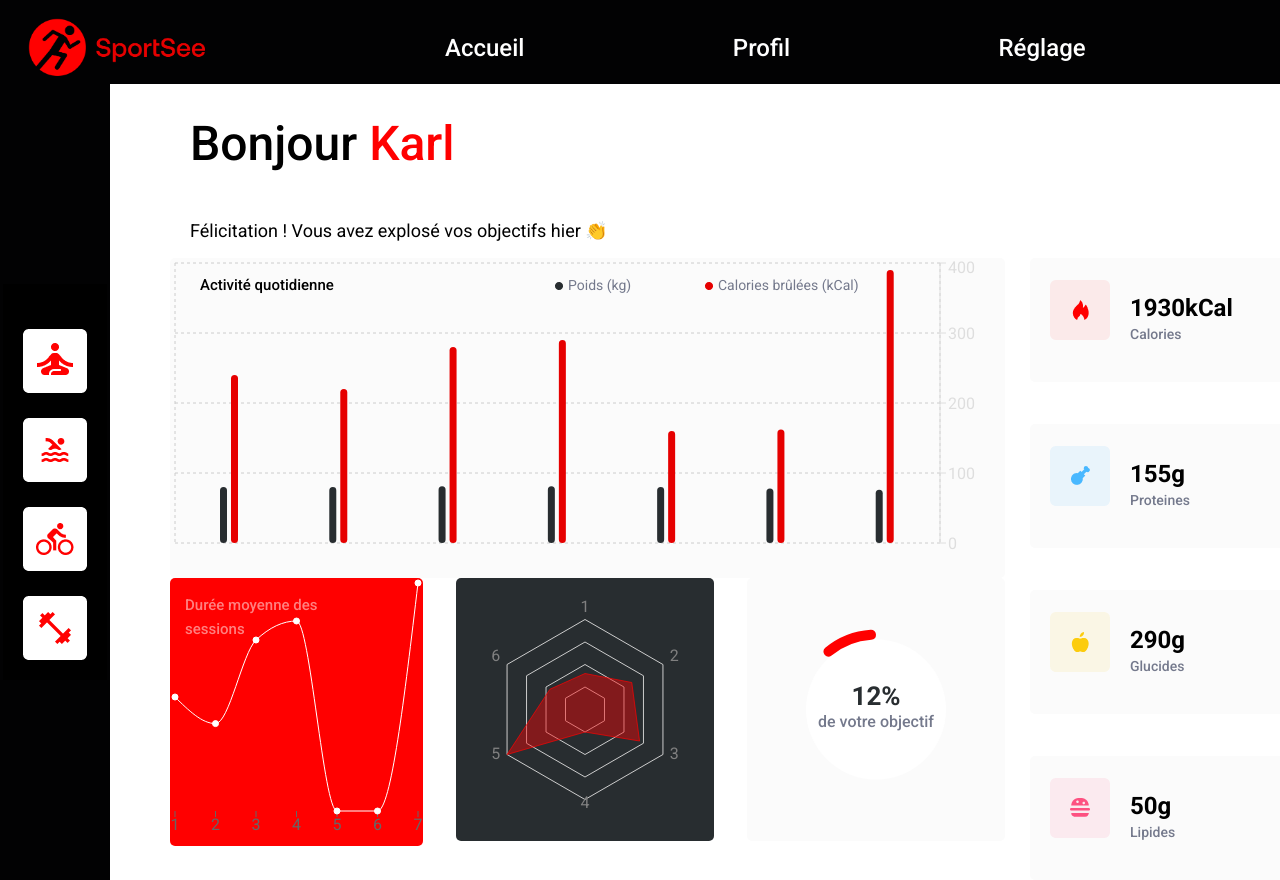
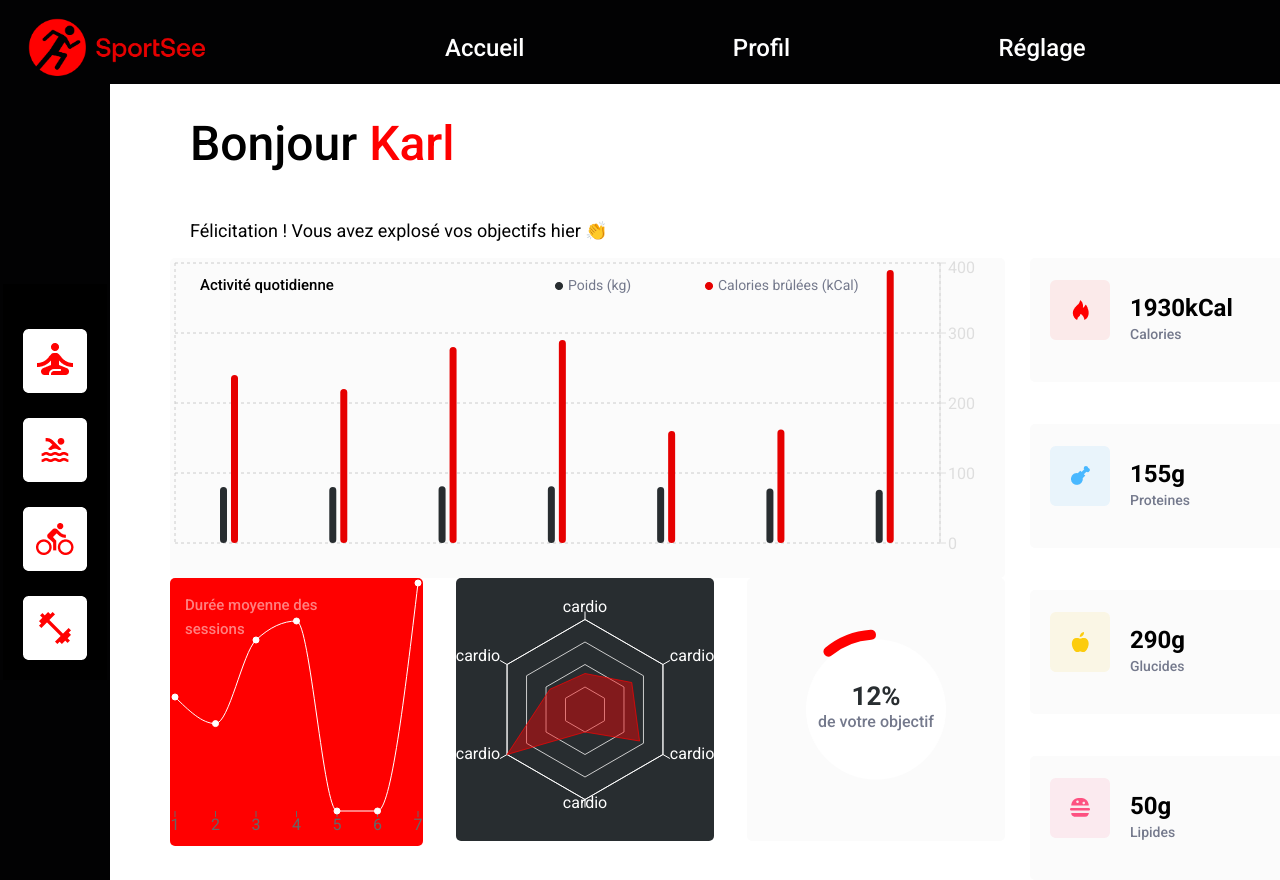
Before and after one commit to ekeyangwen/ElisaKaba-P12-12042022, a React (Create React App) app: page /user/12 in a window 1280 px wide. Shown: the top 880 px of the page. Built offline with nearby package versions, Linux system fonts and the light colour scheme; a web font is replaced by a local one.

Commit message:
essais de tick formatter sur grafikRadar

```diff
--- a/src/Components/GrafikRadar.js
+++ b/src/Components/GrafikRadar.js
@@ -8,15 +8,21 @@ import {
   ResponsiveContainer,
 } from "recharts";
 
+const data = [
+  { kind: "cardio" },
+  { kind: "energy" },
+  { kind: "endurance" },
+  { kind: "strenght" },
+  { kind: "speed" },
+  { kind: "intensity" },
+];
+function customKindFormatter() {
+  for (let k = 0; k < data.length; k++) {
+    return data[k].kind;
+  }
+}
 const GrafikRadar = ({ performance }) => {
-  // const data = [
-  //   { id: 1, kind: "cardio" },
-  //   { id: 2, kind: "energy" },
-  //   { id: 3, kind: "endurance" },
-  //   { id: 4, kind: "strenght" },
-  //   { id: 5, kind: "speed" },
-  //   { id: 6, kind: "intensity" },
-  // ];
+  console.log(data.length);
 
   return (
     <div className="radar">
@@ -28,7 +34,12 @@ const GrafikRadar = ({ performance }) => {
           data={performance.data}
         >
           <PolarGrid radialLines={false} />
-          <PolarAngleAxis data={performance.data.kind} dataKey="kind" />
+          <PolarAngleAxis
+            data={performance.data.kind}
+            dataKey=""
+            tickFormatter={customKindFormatter}
+            stroke="#FFFF"
+          />
           <Radar
             dataKey="value"
             stroke="#FF0101B2"
```
